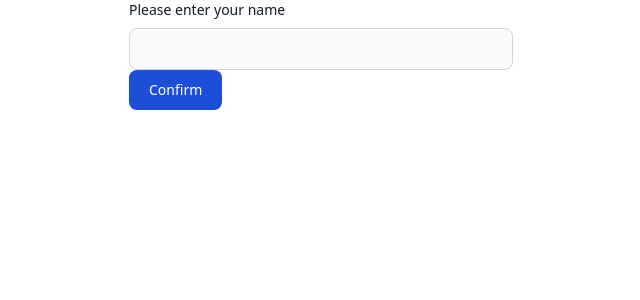
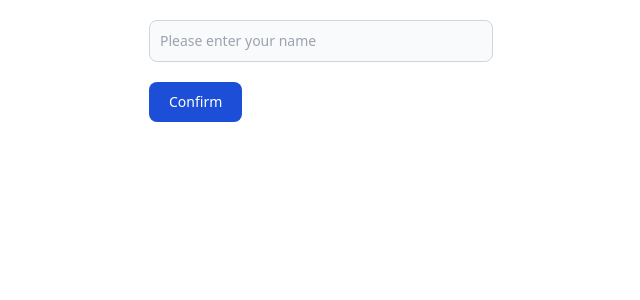
Before and after one commit to Roongjin/ChatApplication, a React (Vite) app in the folder src/frontend/: page / in a window 1280 px wide. Shown: the top 300 px of the page, without its empty margins (319-959 px from the left). Built offline with nearby package versions, Linux system fonts and the light colour scheme.

Commit message:
Improved styles

```diff
--- a/src/frontend/src/components/LandingPage.jsx
+++ b/src/frontend/src/components/LandingPage.jsx
@@ -20,13 +20,11 @@
 
   return (
     <div className="max-w-sm mx-auto">
-      <div className="mb-5">
-        <h3 className="block mb-2 text-sm font-medium text-gray-900">
-          Please enter your name
-        </h3>
+      <div className="m-5">
         <input
           onChange={(event) => setName(event.target.value)}
-          className="bg-gray-50 border border-gray-300 text-gray-900 text-sm rounded-lg focus:ring-blue-500 focus:border-blue-500 block w-full p-2.5 dark:bg-gray-700 dark:border-gray-600 dark:placeholder-gray-400 dark:text-white dark:focus:ring-blue-500 dark:focus:border-blue-500"
+          className="bg-gray-50 border border-gray-300 text-gray-900 text-sm rounded-lg focus:ring-blue-500 focus:border-blue-500 block w-full p-2.5 dark:bg-gray-700 dark:border-gray-600 dark:placeholder-gray-400 dark:text-white dark:focus:ring-blue-500 dark:focus:border-blue-500 mb-5"
+          placeholder="Please enter your name"
         />
         <button
           type="submit"
```
Also changed, not shown: 1 other file (tests, documents, lock files or other folders).
